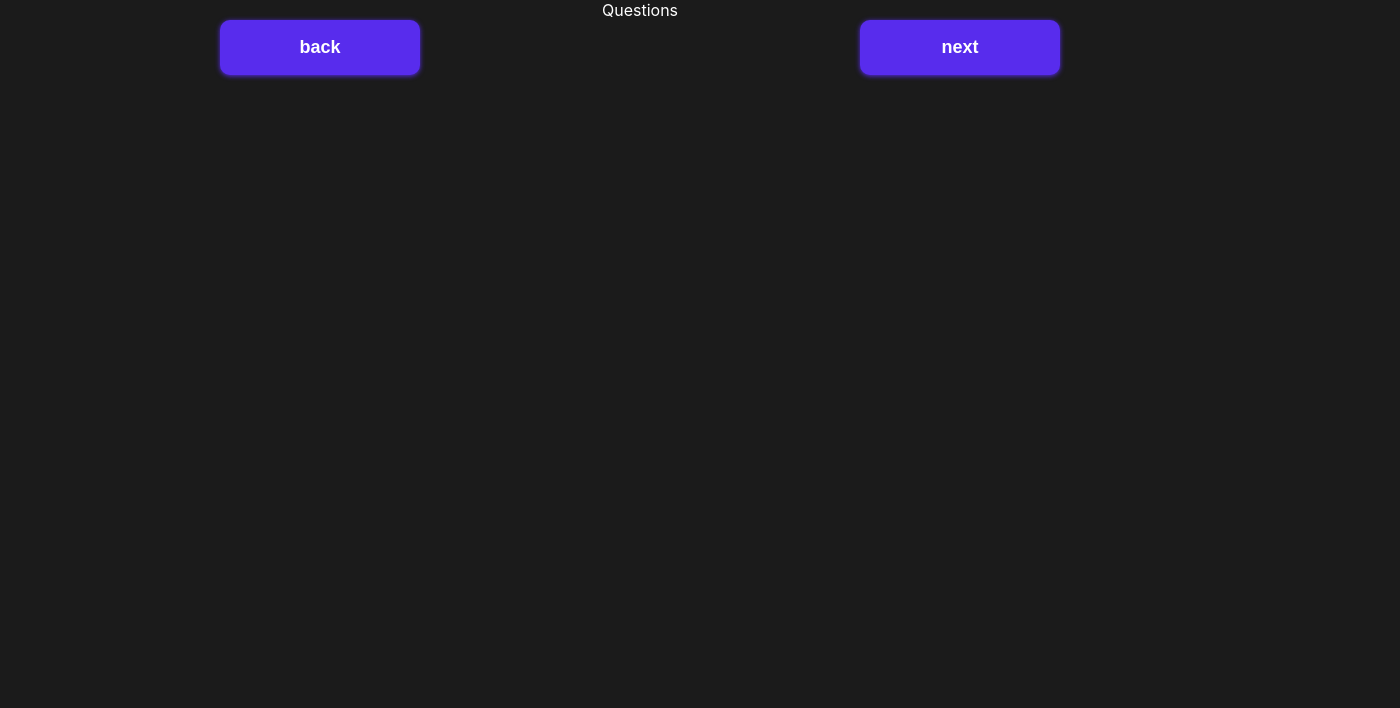
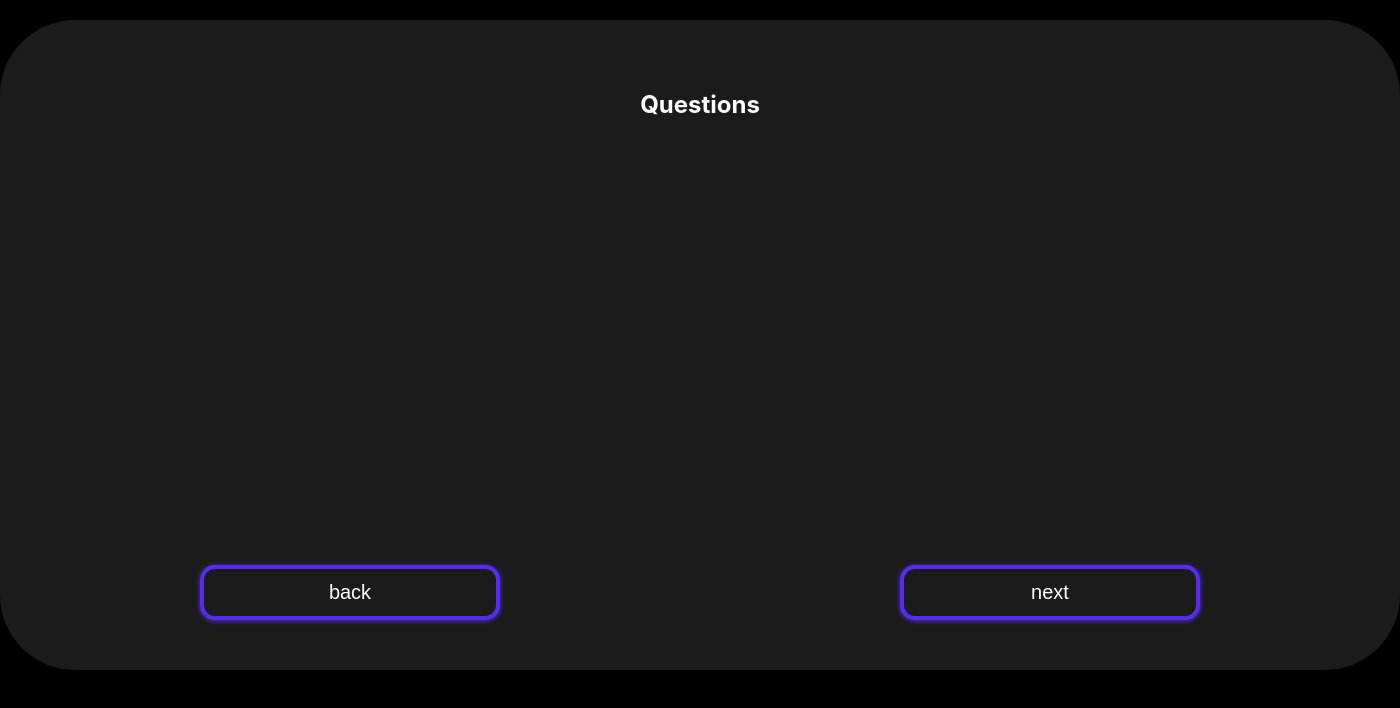
Before and after one commit to Mr-1011/Claire, a React (Create React App) app: page /question in a window 1280 px wide. Shown: the top 708 px of the page, 1400 px wide, since content can reach past the window. Built offline with nearby package versions, Linux system fonts and the light colour scheme; the HTML template or start-up script is replaced by a standard one.

Commit message:
pages improved with fixed size

```diff
--- a/src/App.css
+++ b/src/App.css
@@ -2,24 +2,76 @@
   text-align: center;
 }
 
-.next__div {
+h1 {
+  text-align: left;
+  font-size: 100px;
+  line-height: 0px;
+}
+
+p {
+  text-align: left;
+}
+
+footer {
+  width: 100%;
+  position: absolute;
+  left: 0;
+  bottom: 50px;
   display: flex;
   justify-content: space-around;
-
 }
 
-.next__link {
-  text-decoration: none;
+
+.outter__div {
+  position: relative;
+  background-color: #1b1b1b;
+  border-radius: 75px;
+  width: 1300px;
+  height: 550px;
+  margin: 20px auto;
+  padding: 50px;
 }
 
+
 .button__next {
-  width: 200px;
+  margin-top: 50px;
+  width: 300px;
   height: 55px;
-  border-radius: 10px;
-  border: none;
-  font-size: large;
-  font-weight: bold;
+  border-radius: 15px;
+  font-size: 20px;
+  background-color: #1b1b1b;
   color: #ffffff;
-  background-color: #582ced;
+  text-decoration: none;
+  border: 4px solid #582ced;
   box-shadow: 0 1px 5px #582ced;
 }
+
+.button__next:hover {
+  background-color: #582ced;
+}
+
+.button__next:active {
+  transform: scale(0.95);
+}
+
+
+.button__start {
+  margin-top: 100px;
+  width: 300px;
+  height: 55px;
+  border-radius: 15px;
+  font-size: 20px;
+  background-color: #1b1b1b;
+  color: #ffffff;
+  text-decoration: none;
+  border: 4px solid #582ced;
+  box-shadow: 0 1px 5px #582ced;
+}
+
+.button__start:hover {
+  background-color: #582ced;
+}
+
+.button__start:active {
+  transform: scale(0.95);
+}
--- a/src/App.js
+++ b/src/App.js
@@ -3,6 +3,8 @@ import { BrowserRouter as Router, Routes, Route } from "react-router-dom";
 import Questions from './Components/Questions'
 import Start from './Components/Start'
 import Profile from './Components/Profile'
+import Dashboard from './Components/Dashboard';
+
 
 function App() {
   return (
@@ -11,6 +13,7 @@ function App() {
         <Routes>
           <Route path='/' element={
             <Start />
+
           } />
           <Route path='/question' element={
             <Questions />
@@ -19,7 +22,7 @@ function App() {
             <Profile />
           } />
           <Route path='/dashboard' element={
-            <h1>Speedometer</h1>
+            <Dashboard />
           } />
         </Routes>
       </Router>
--- /dev/null
+++ b/src/Components/Claire.js
@@ -0,0 +1,12 @@
+import React from 'react'
+import ClaireGif from '../img/Claire.gif'
+
+function Claire() {
+  return (
+    <div>
+      <img alt={"..."} src={ClaireGif} style={{ width: "500px", borderRadius: "100%" }}></img>
+    </div>
+  )
+}
+
+export default Claire
--- /dev/null
+++ b/src/Components/Dashboard.js
@@ -0,0 +1,28 @@
+import React from 'react'
+import { Link } from "react-router-dom";
+import '../App.css';
+
+function Dashboard() {
+  return (
+    <div className='outter__div'>
+      <h2>Speedometer</h2>
+
+      <footer>
+        <Link to='/profile'>
+          <button onClick={() => window.scrollTo({ top: 0 })} className='button__next'>
+            back
+          </button>
+        </Link>
+
+        <Link to='/'>
+          <button onClick={() => window.scrollTo({ top: 0 })} className='button__next'>
+            home
+          </button>
+        </Link>
+      </footer>
+
+    </div>
+  )
+}
+
+export default Dashboard
--- a/src/Components/Profile.js
+++ b/src/Components/Profile.js
@@ -4,24 +4,23 @@ import '../App.css';
 
 function Profile() {
   return (
-    <div>
-      <div>Profile</div>
+    <div className='outter__div'>
+      <h2>Profile</h2>
 
-
-
-      <div className='next__div'>
-        <Link to='/question' className='back__link'>
+      <footer>
+        <Link to='/question'>
           <button onClick={() => window.scrollTo({ top: 0 })} className='button__next'>
             back
           </button>
         </Link>
 
-        <Link to='/dashboard' className='next__link'>
+        <Link to='/dashboard'>
           <button onClick={() => window.scrollTo({ top: 0 })} className='button__next'>
             next
           </button>
         </Link>
-      </div>
+      </footer>
+
     </div>
   )
 }
--- a/src/Components/Questions.js
+++ b/src/Components/Questions.js
@@ -4,22 +4,22 @@ import '../App.css';
 
 function Questions() {
   return (
-    <div>
-      <div>Questions</div>
+    <div className='outter__div'>
+      <h2>Questions</h2>
 
-      <div className='next__div'>
-        <Link to='/' className='back__link'>
+      <footer>
+        <Link to='/'>
           <button onClick={() => window.scrollTo({ top: 0 })} className='button__next'>
             back
           </button>
         </Link>
 
-        <Link to='/profile' className='next__link'>
+        <Link to='/profile'>
           <button onClick={() => window.scrollTo({ top: 0 })} className='button__next'>
             next
           </button>
         </Link>
-      </div>
+      </footer>
 
     </div>
   )
--- a/src/Components/Start.js
+++ b/src/Components/Start.js
@@ -1,30 +1,31 @@
 import React from 'react'
 import { Link } from "react-router-dom";
 import '../App.css';
-
+import Claire from './Claire';
+import Grid from '@mui/material/Grid';
 
 function Start() {
   return (
-    <div>
-      <div>Start</div>
-
-
-
-
-      <div className='next__div'>
-        <Link to='/' className='back__link'>
-          <button onClick={() => window.scrollTo({ top: 0 })} className='button__next'>
-            back
-          </button>
-        </Link>
-
-        <Link to='/question' className='next__link'>
-          <button onClick={() => window.scrollTo({ top: 0 })} className='button__next'>
-            next
-          </button>
-        </Link>
-      </div>
-
+    <div className='outter__div'>
+      <Grid container
+        direction="row"
+        justifyContent="flex-start"
+        alignItems="center">
+        <Grid item xs>
+          <div style={{ marginLeft: "50px" }}>
+            <h1>Claire</h1>
+            <p>Welcome to the world's first in-car digital assistant to help you drive autonomously. Claire helps you figure out where and how to communicate driving-relevant information to make you feel safe.</p>
+          </div>
+          <Link to='/question'>
+            <button onClick={() => window.scrollTo({ top: 0 })} className='button__start'>
+              Start
+            </button>
+          </Link>
+        </Grid>
+        <Grid item xs>
+          <Claire />
+        </Grid>
+      </Grid>
     </div>
   )
 }
--- a/src/index.css
+++ b/src/index.css
@@ -5,7 +5,7 @@ body {
     sans-serif;
   -webkit-font-smoothing: antialiased;
   -moz-osx-font-smoothing: grayscale;
-  background: #1b1b1b;
+  background: #000000;
   color: #ffffff;
 }
 
```
Also changed, not shown: 1 other file (tests, documents, lock files or other folders).
